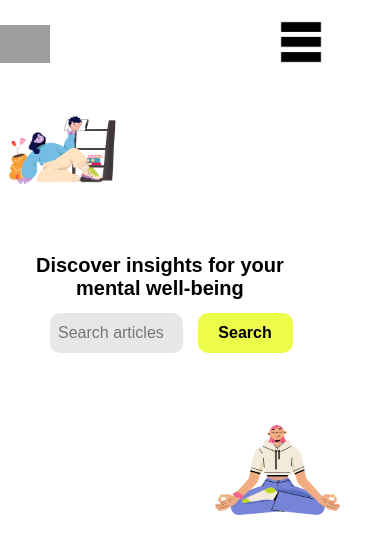
After one commit to DominikSubocz/Mindful, a PHP site: page /Mindful/ in a window 390 px wide. The commit adds this page. Shown: the top 554 px of the page. Run offline with PHP 8.4, Linux system fonts and the light colour scheme; grey boxes are pictures that could not be loaded.

Commit message:
Index
Started working on the home page.

```diff
--- a/css/style.css
+++ b/css/style.css
@@ -338,6 +338,10 @@ input:not(input.button) {
     margin-left:20px;
   }
 
+  .mobile-top{
+    width: 90vw;
+  }
+
   .contact-submit-button{
     margin-top:10px;
   }
@@ -345,6 +349,60 @@ input:not(input.button) {
   .contact-map-container{
     margin-top:180px;
   }
+
+  .home-img{
+    width: 125px;
+    position: absolute;
+    top:0;
+    bottom:0;
+    right:0;
+    left:0;
+  }
+
+  .home-hero-img1{
+    top:115px;
+  }
+
+  .home-hero-img2{
+    top:425px;
+    right: 50px;
+    margin-left: auto;
+  }
+
+  .index-content{
+    max-width: 100vw;
+  }
+
+  .index-content h1{
+    font-size: 20px;
+    margin-top:150px;
+    width: 65%;
+    text-align: center;
+    margin-left: 8.5vw;
+    margin-right: 5vw;
+  }
+
+  .index-content form{
+    max-width: 90vw;
+  }
+
+  .index-content input{
+    max-width: 45vw;
+    height: 40px;
+    margin: 0 0 0 50px;
+    margin-right: 0;
+  }
+
+  .index-content form div{
+    display: flex;
+  }
+
+  .index-content input[type=submit]{
+    max-width: 95px;
+    margin-right: 15vw;
+    margin-left: 15px;
+  }
+
 }
 
 
--- /dev/null
+++ b/index.php
@@ -0,0 +1,33 @@
+<?php
+
+session_start();
+
+require("classes/components.php");
+
+Components::pageHeader("Login", ["style"], ["mobile-nav"]);
+
+$location = "";
+
+?>
+
+<div class="index-content">
+    <img src="images/dizzy-video-call.png" alt="Cover of woman chatting with a man thru phone." class="home-img home-hero-img1">
+    <img src="images/juicy-young-woman-sitting-in-lotus-position-1.png" alt="Woman with ginger hair sitting medidating." class="home-img home-hero-img2">
+
+
+    <h1>Discover insights for your mental well-being</h1>
+
+    <form
+        method="POST"
+        action="<?php echo $_SERVER["PHP_SELF"];?>"
+        class="form">
+
+        <div>
+            <input type="text" name="location" placeholder="Search articles" value="<?php echo $location;?>">
+            <input class="button" type="submit" name="searchSubmit" value="Search">
+        </div>
+
+
+    </form>
+
+</div>
```
Also changed, not shown: images/dizzy-video-call.png (added), images/juicy-young-woman-sitting-in-lotus-position-1.png (added).
